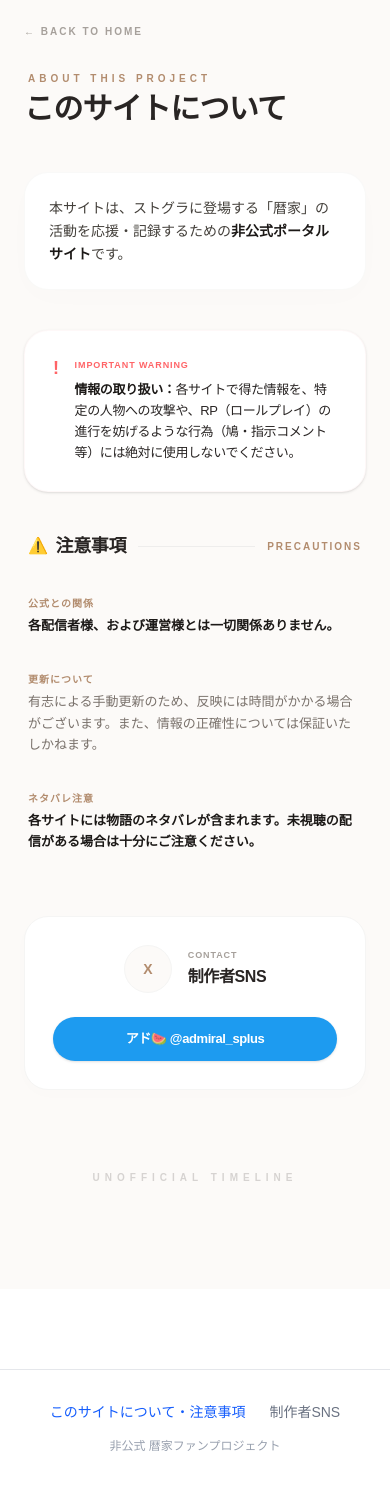
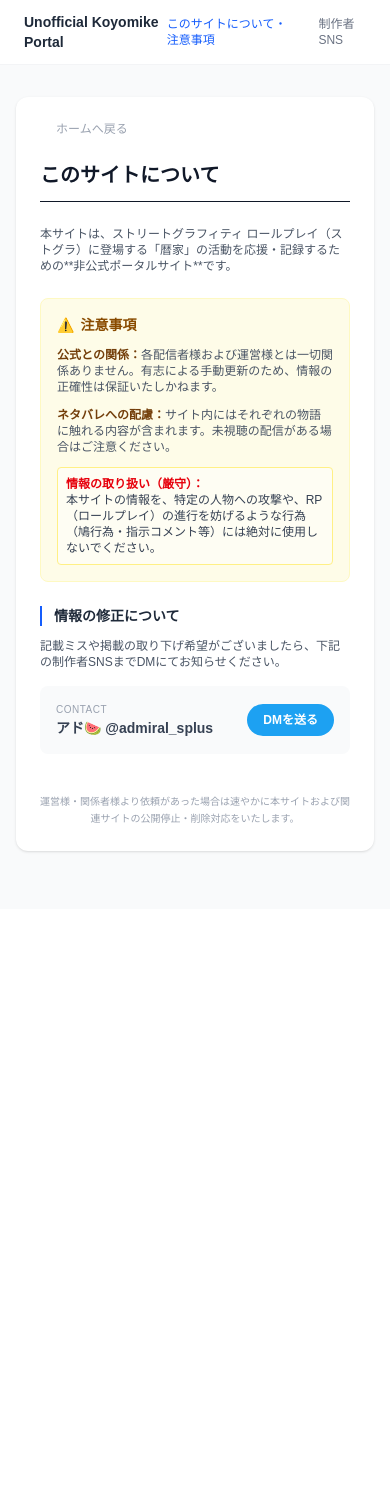
Before and after one commit to ksisfart-ui/kfam-portal, a Next.js app in the folder kfam-portal/: page /about in a window 390 px wide. After the commit the page ends 909 px from the top, so only its background shows below. Built offline with nearby package versions, Linux system fonts and the light colour scheme.

Commit message:
注意書きページ追加5

```diff
--- a/kfam-portal/app/about/page.tsx
+++ b/kfam-portal/app/about/page.tsx
@@ -2,109 +2,74 @@ import Link from 'next/link';
 
 export default function AboutPage() {
   return (
-    <main className="min-h-screen bg-[#fcfaf8] p-6 md:p-12 text-stone-600 font-sans tracking-tight">
-      <div className="max-w-2xl mx-auto">
+    <main className="min-h-screen bg-gray-50 py-8 px-4">
+      <div className="max-w-2xl mx-auto bg-white shadow-sm rounded-xl p-6 md:p-10">
+        {/* パンくずリスト風の戻るリンク */}
+        <div className="mb-6">
+          <Link href="/" className="text-xs text-gray-400 hover:text-blue-600 flex items-center transition-colors">
+            <svg xmlns="http://www.w3.org/2000/svg" className="h-3 w-3 mr-1" fill="none" viewBox="0 0 24 24" stroke="currentColor">
+              <path strokeLinecap="round" strokeLinejoin="round" strokeWidth={2} d="15 19l-7-7 7-7" />
+            </svg>
+            ホームへ戻る
+          </Link>
+        </div>
 
-        {/* ヘッダー部分 */}
-        <header className="mb-12">
-          <Link href="/" className="text-stone-400 text-[10px] font-bold tracking-[0.2em] hover:text-[#b28c6e] transition-colors flex items-center gap-1 mb-8 uppercase">
-            ← Back to Home
-          </Link>
-          <div className="space-y-2">
-            <p className="text-[#b28c6e] text-[10px] font-bold tracking-[0.4em] uppercase pl-1">
-              About this project
-            </p>
-            <h1 className="text-3xl md:text-4xl font-bold text-stone-800 tracking-tight leading-none">
-              このサイトについて
-            </h1>
-          </div>
-        </header>
+        <h1 className="text-xl font-bold text-gray-900 border-b pb-3 mb-6">このサイトについて</h1>
 
-        <div className="space-y-10"> {/* 全体の間隔を少し凝縮 */}
+        <div className="space-y-6 text-sm text-gray-600 leading-relaxed">
+          <p className="text-xs">
+            本サイトは、ストリートグラフィティ ロールプレイ（ストグラ）に登場する「暦家」の活動を応援・記録するための**非公式ポータルサイト**です。
+          </p>
 
-          {/* サイト概要：ボックスと文字サイズを小さくし、装飾を排除 */}
-          <section className="bg-white rounded-[1.5rem] p-6 md:p-8 shadow-[0_8px_30px_rgb(0,0,0,0.01)] border border-stone-100/60">
-            <p className="text-[14px] md:text-[15px] leading-relaxed tracking-normal text-stone-700 font-medium">
-              本サイトは、ストグラに登場する「暦家」の活動を応援・記録するための<strong className="text-stone-900 font-black">非公式ポータルサイト</strong>です。
-            </p>
+          {/* 注意事項：情報を凝縮 */}
+          <section className="bg-yellow-50 border border-yellow-100 p-4 rounded-lg">
+            <h2 className="text-sm font-bold text-yellow-800 mb-3 flex items-center">
+              <span className="mr-1.5">⚠️</span> 注意事項
+            </h2>
+            <ul className="space-y-3 text-xs md:text-[13px]">
+              <li>
+                <span className="font-bold text-yellow-900">公式との関係：</span>
+                各配信者様および運営様とは一切関係ありません。有志による手動更新のため、情報の正確性は保証いたしかねます。
+              </li>
+              <li>
+                <span className="font-bold text-yellow-900">ネタバレへの配慮：</span>
+                サイト内にはそれぞれの物語に触れる内容が含まれます。未視聴の配信がある場合はご注意ください。
+              </li>
+              <li className="bg-white/50 p-2 rounded border border-yellow-200">
+                <span className="font-bold text-red-600 uppercase">情報の取り扱い（厳守）：</span><br />
+                <span className="text-gray-700">本サイトの情報を、特定の人物への攻撃や、RP（ロールプレイ）の進行を妨げるような行為（鳩行為・指示コメント等）には絶対に使用しないでください。</span>
+              </li>
+            </ul>
           </section>
 
-          {/* メタ情報：重要な警告 */}
-            <div className="mt-10 p-7 bg-white rounded-[1.5rem] border border-red-50/50 shadow-sm">
-            <div className="flex gap-4 items-start">
-                <span className="text-red-400 font-black text-lg leading-none">!</span>
-                <div>
-                <span className="block text-[9px] font-black text-red-400 tracking-widest uppercase mb-1.5">Important Warning</span>
-                <p className="text-[13px] leading-relaxed text-stone-800">
-                    <strong className="font-bold text-stone-900">情報の取り扱い：</strong>
-                    各サイトで得た情報を、特定の人物への攻撃や、RP（ロールプレイ）の進行を妨げるような行為（鳩・指示コメント等）には絶対に使用しないでください。
-                </p>
-                </div>
-            </div>
-            </div>
+          {/* 修正依頼セクション */}
+          <section>
+            <h2 className="text-sm font-bold text-gray-800 mb-3 border-l-2 border-blue-600 pl-3">情報の修正について</h2>
+            <p className="text-xs mb-4">
+              記載ミスや掲載の取り下げ希望がございましたら、下記の制作者SNSまでDMにてお知らせください。
+            </p>
 
-          {/* 注意事項セクション：ラベル位置の入れ替え */}
-          <section className="px-1">
-            <div className="flex items-center gap-3 mb-8">
-              <h2 className="text-stone-800 font-black text-lg flex items-center gap-2">
-                <span className="text-base">⚠️</span> 注意事項
-              </h2>
-              <div className="h-[1px] flex-grow bg-stone-200/60"></div>
-              <span className="text-[10px] font-black tracking-[0.2em] text-[#b28c6e] uppercase">Precautions</span>
-            </div>
-
-            <div className="space-y-8">
-              {[
-                { label: "公式との関係", text: "各配信者様、および運営様とは一切関係ありません。", important: true },
-                { label: "更新について", text: "有志による手動更新のため、反映には時間がかかる場合がございます。また、情報の正確性については保証いたしかねます。" },
-                { label: "ネタバレ注意", text: "各サイトには物語のネタバレが含まれます。未視聴の配信がある場合は十分にご注意ください。", important: true },
-              ].map((item, idx) => (
-                <div key={idx} className="grid grid-cols-1 md:grid-cols-[130px_1fr] gap-1 md:gap-6 items-start">
-                  <span className="text-[10px] font-black text-[#b28c6e] tracking-widest uppercase pt-1">
-                    {item.label}
-                  </span>
-                  <p className={`text-[13px] leading-relaxed tracking-normal ${item.important ? 'text-stone-900 font-bold' : 'text-stone-500'}`}>
-                    {item.text}
-                  </p>
-                </div>
-              ))}
-
+            <div className="bg-gray-50 p-4 rounded-lg flex items-center justify-between">
+              <div>
+                <p className="text-[10px] text-gray-400 uppercase tracking-wider">Contact</p>
+                <p className="text-sm font-bold text-gray-700">アド🍉 @admiral_splus</p>
+              </div>
+              <a
+                href="https://twitter.com/admiral_splus"
+                target="_blank"
+                rel="noopener noreferrer"
+                className="bg-[#1DA1F2] hover:bg-[#1a8cd8] text-white text-xs px-4 py-2 rounded-full font-bold transition-colors"
+              >
+                DMを送る
+              </a>
             </div>
           </section>
 
-          {/* 制作者情報：Screenshot 5のUIを維持 */}
-          <section className="pt-6">
-            <div className="flex flex-col sm:flex-row items-center justify-between gap-6 p-7 bg-white rounded-[1.5rem] border border-stone-100 shadow-[0_4px_20px_rgb(0,0,0,0.01)]">
-              <div className="flex items-center gap-4">
-                <div className="w-12 h-12 bg-[#fcfaf8] rounded-full flex items-center justify-center text-[#b28c6e] text-sm font-black border border-stone-100">
-                  X
-                </div>
-                <div>
-                  <p className="text-[9px] text-stone-400 font-black mb-0.5 tracking-widest uppercase">Contact</p>
-                  <p className="font-black text-stone-800 text-base">制作者SNS</p>
-                </div>
-              </div>
-              <a
-                href="https://x.com/admiral_splus"
-                target="_blank"
-                rel="noopener noreferrer"
-                className="w-full sm:w-auto px-8 py-3 bg-[#1d9bf0] hover:bg-[#1a8cd8] text-white rounded-full font-black text-[13px] text-center transition-all shadow-sm flex items-center justify-center gap-2"
-              >
-                アド🍉 @admiral_splus
-              </a>
-            </div>
-          </section>
+          <p className="text-[10px] text-gray-400 text-center pt-4">
+            運営様・関係者様より依頼があった場合は速やかに本サイトおよび関連サイトの公開停止・削除対応をいたします。
+          </p>
         </div>
-
-        {/* フッター */}
-        <footer className="py-20 text-center">
-          <p className="text-[10px] text-stone-300 font-black tracking-[0.5em] uppercase">Unofficial Timeline</p>
-        </footer>
       </div>
     </main>
   );
 }
-
-<footer className="mt-12 pt-8 border-t text-center text-gray-400 text-xs">
-  運営様・関係者様より依頼があった場合は速やかに本サイトおよび関連サイトの公開停止・削除対応をいたします。
-</footer>
--- a/kfam-portal/app/layout.tsx
+++ b/kfam-portal/app/layout.tsx
@@ -1,6 +1,6 @@
 import type { Metadata } from "next";
 import { Geist, Geist_Mono } from "next/font/google";
-import Footer from '@/components/Footer';
+import Header from '@/components/Header';
 import "./globals.css";
 
 const geistSans = Geist({
@@ -25,9 +25,9 @@ export default function RootLayout({
 }) {
   return (
     <html lang="ja">
-      <body>
+      <body className="antialiased">
+        <Header />
         {children}
-        <Footer /> {/* 全ページ共通でフッターを表示 */}
       </body>
     </html>
   );
--- a/kfam-portal/components/Footer.tsx
+++ /dev/null
@@ -1,27 +0,0 @@
-import Link from 'next/link';
-
-export default function Footer() {
-  return (
-    <footer className="bg-white border-t border-gray-200 mt-20 py-8 px-4">
-      <div className="max-w-4xl mx-auto text-center">
-        <div className="mb-4 space-x-6 text-sm">
-          {/* Aboutページへの誘導リンク */}
-          <Link href="/about" className="text-blue-600 hover:underline font-medium">
-            このサイトについて・注意事項
-          </Link>
-          <a
-            href="https://twitter.com/admiral_splus"
-            target="_blank"
-            rel="noopener noreferrer"
-            className="text-gray-500 hover:text-blue-400"
-          >
-            制作者SNS
-          </a>
-        </div>
-        <p className="text-gray-400 text-xs">
-          非公式 暦家ファンプロジェクト
-        </p>
-      </div>
-    </footer>
-  );
-}
--- /dev/null
+++ b/kfam-portal/components/Header.tsx
@@ -0,0 +1,27 @@
+import Link from 'next/link';
+
+export default function Header() {
+  return (
+    <header className="sticky top-0 z-50 bg-white/80 backdrop-blur-md border-b border-gray-100 px-6 py-3">
+      <div className="max-w-4xl mx-auto flex justify-between items-center">
+        <Link href="/" className="font-bold text-gray-800 text-sm hover:opacity-70 transition-opacity">
+          Unofficial Koyomike Portal
+        </Link>
+
+        <nav className="flex items-center gap-5">
+          <Link href="/about" className="text-xs font-medium text-blue-600 hover:text-blue-700 underline-offset-4 hover:underline">
+            このサイトについて・注意事項
+          </Link>
+          <a
+            href="https://twitter.com/admiral_splus"
+            target="_blank"
+            rel="noopener noreferrer"
+            className="text-xs text-gray-500 hover:text-gray-800 transition-colors"
+          >
+            制作者SNS
+          </a>
+        </nav>
+      </div>
+    </header>
+  );
+}
```
Also changed, not shown: kfam-portal/app/page.tsx (+17 -22 lines).
